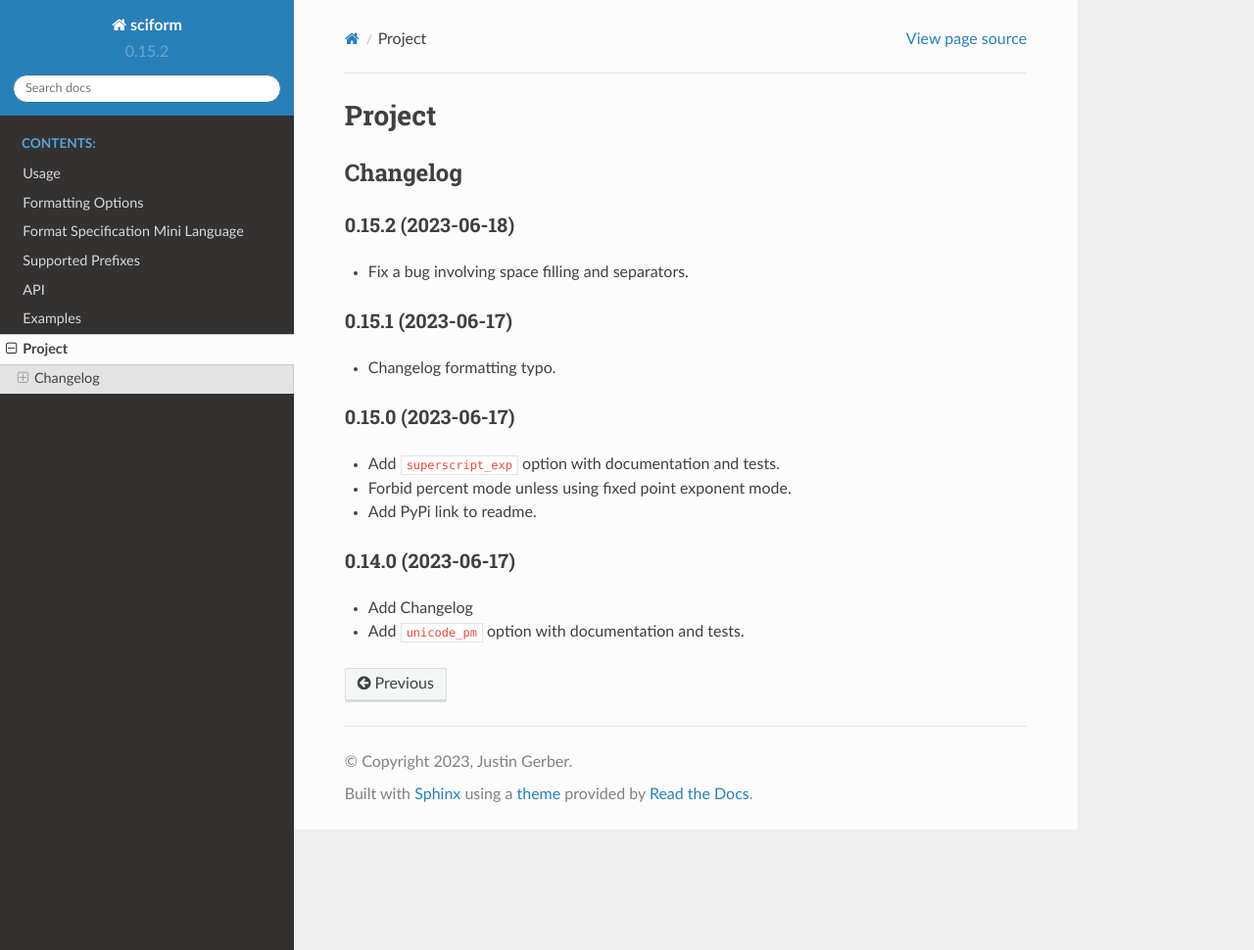
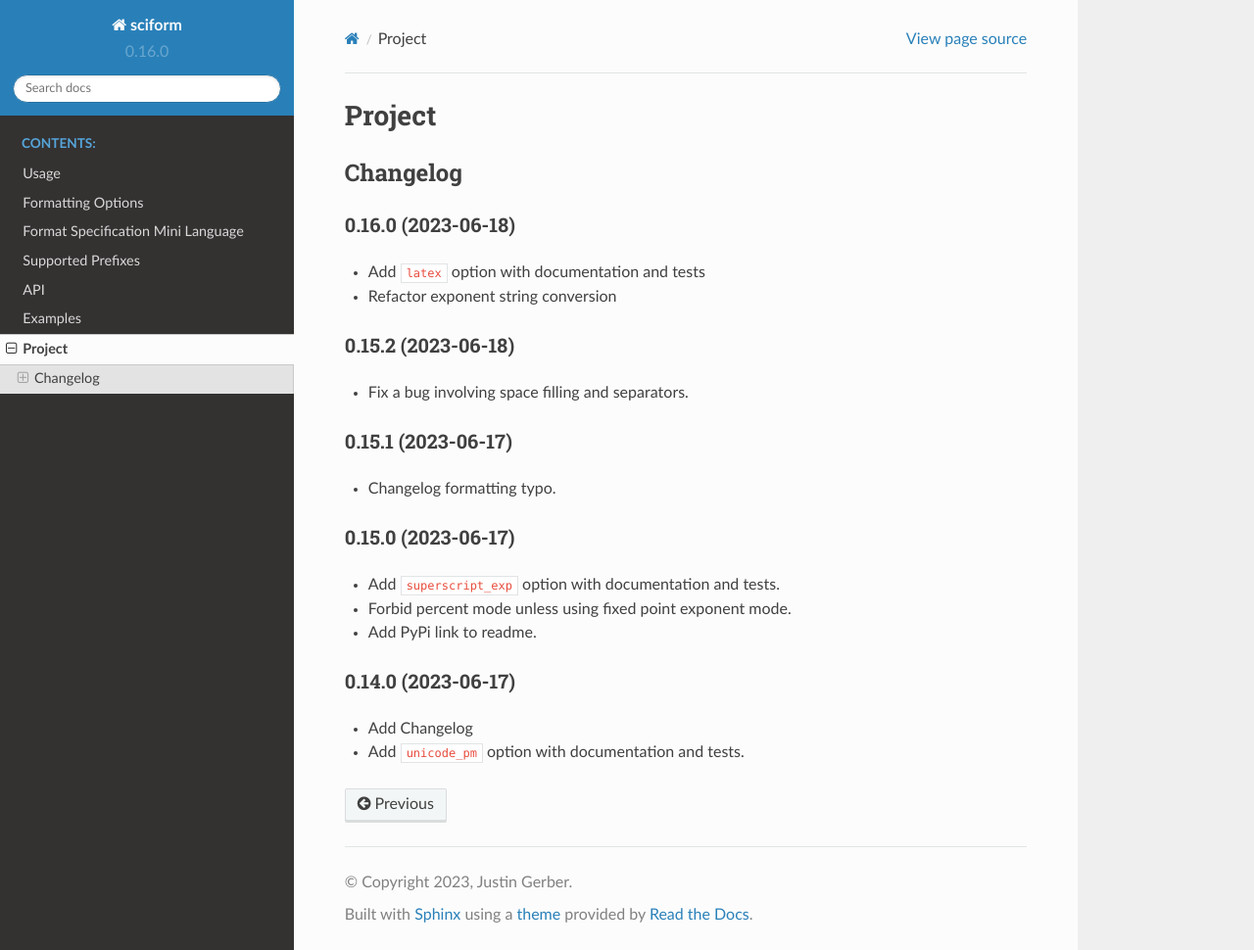
Before and after one commit to jagerber48/sciform, a Sphinx documentation site: the page built from docs/source/project.rst, in a window 1280 px wide and 970 px high. Shown: the whole window at 98% size. Built offline with Sphinx 7.4.7 and the Read the Docs theme 2.0.0, drawn with Linux system fonts in a browser that asks for light colours.

Commit message:
Version bump to 0.16.0
remove todos
update changelog

```diff
--- a/CHANGELOG.rst
+++ b/CHANGELOG.rst
@@ -1,3 +1,9 @@
+0.16.0 (2023-06-18)
+-------------------
+
+* Add ``latex`` option with documentation and tests
+* Refactor exponent string conversion
+
 0.15.2 (2023-06-18)
 -------------------
 
--- a/docs/source/Formatting Options.rst
+++ b/docs/source/Formatting Options.rst
@@ -130,12 +130,6 @@ exponents by alphabetic scientific SI or IEC prefixes outlined in
 Furthermore, it is possible to customize :class:`Formatter`
 objects or the global configuration settings to map additional prefix
 translations, in addition to those provided by default.
-
-.. todo::
-   * prefix mode coerces scientific notation into engineering notation
-   * prefix mode coerces binary notation into binary iec notation
-   * handles values larger and smaller than largest and smallest
-     supported translations
 
 >>> sform = Formatter(exp_mode=ExpMode.ENGINEERING,
 ...                   use_prefix=True)
--- a/src/sciform/__init__.py
+++ b/src/sciform/__init__.py
@@ -1,4 +1,4 @@
-__version__ = "0.15.2"
+__version__ = "0.16.0"
 
 from sciform.formatter import Formatter
 from sciform.float_formatting import sfloat, vufloat
```
Also changed, not shown: 2 other files.
